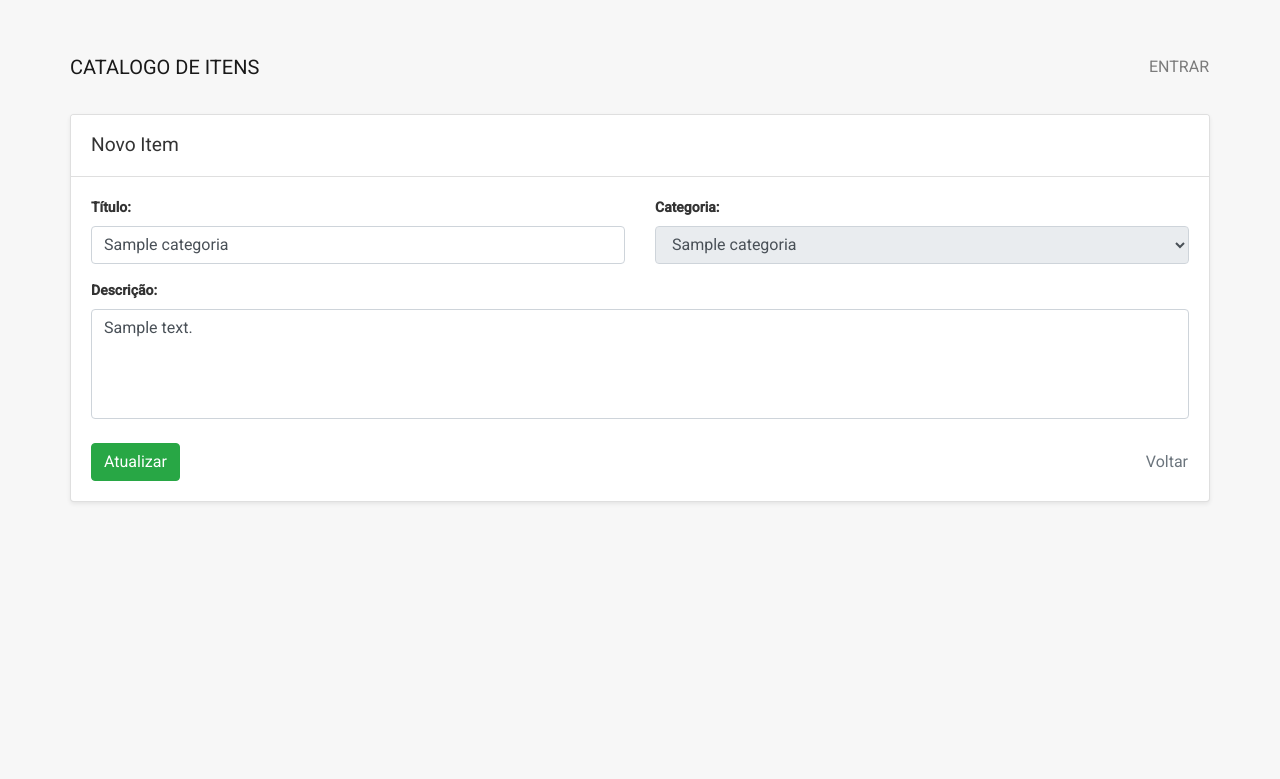
After one commit to gabrielmq/catalogo-itens, a Flask app: page /categorias/1/item/1/editar in a window 1280 px wide. The commit adds this page. Shown: the top 779 px of the page. Run offline with Flask 2, Linux system fonts and the light colour scheme; tables that the repository leaves empty hold one stand-in row (values such as "Sample post"); parts of the project's set-up code (start-up, migrations or seed data) failed here and were passed over; some libraries are stand-ins or nearby versions.

Commit message:
adicionando e atualizando template

```diff
--- /dev/null
+++ b/app/templates/item_categoria/editar-item.html
@@ -0,0 +1,59 @@
+{% extends "main.html" %}
+{% block content %}
+
+<div class="container px-0 h-100">
+  {% include "header.html" %}
+  <section class="card shadow-sm rounded-1">
+    <div class="card-header bg-white py-3">
+      <p class="mb-0" style="font-size: 1.2rem">Novo Item</p>
+    </div>
+    <div class="card-body">
+      <form method="POST"
+        action="{{ url_for("editar_item_categoria", categoria_id=categoria_id, item_id=item.id) }}">
+        <div class="row">
+          <div class="col-sm-12 col-md-6 col-lg-6">
+            <div class="form-group">
+              <label for="inputTitulo">
+                <strong>Título:</strong>
+              </label>
+              <input type="text" name="titulo" class="form-control" value="{{ item.titulo }}" required maxlength="80">
+            </div>
+          </div>
+          <div class="col-sm-12 col-md-6 col-lg-6">
+            <div class="form-group">
+              <label for="inputCategoria">
+                <strong>Categoria:</strong>
+              </label>
+              <select class="form-control" name="categoria" id="selectCategoria" disabled>
+                <option class="form-control" value="{{ item.categoria.id }}" selected>{{ item.categoria.nome }}</option>
+              </select>
+            </div>
+          </div>
+        </div>
+        <div class="row">
+          <div class="col-sm-12">
+            <div class="form-group">
+              <label for="inputDescricao">
+                <strong>Descrição:</strong>
+              </label>
+              <textarea class="form-control"
+                id="inputDescricao" rows="4"
+                placeholder="Descrição"
+                name="descricao"
+                maxlength="250" style="resize: none" required>{{ item.descricao }}</textarea>
+            </div>
+          </div>
+        </div>
+        <div class="d-flex justify-content-between mt-2">
+          <input class="btn btn-success" type="submit" value="Atualizar">
+          <a class="btn btn-link text-muted px-0"
+              href="{{ url_for("itens_categoria", categoria_id=categoria_id) }}">
+              Voltar
+          </a>
+        </div>
+      </form>
+    </div>
+  </section>
+</div>
+
+{% endblock %}
--- a/app/templates/item_categoria/itens-categoria.html
+++ b/app/templates/item_categoria/itens-categoria.html
@@ -44,7 +44,7 @@
                   </h5>
                   {% if current_user.is_authenticated %}
                   <div>
-                    <a href="#" class="card-link">Editar</a>
+                    <a href="{{ url_for("editar_item_categoria", categoria_id=item.categoria.id, item_id=item.id) }}" class="card-link">Editar</a>
                     <a href="#" class="card-link">Remover</a>
                   </div>
                   {% endif %}
```
